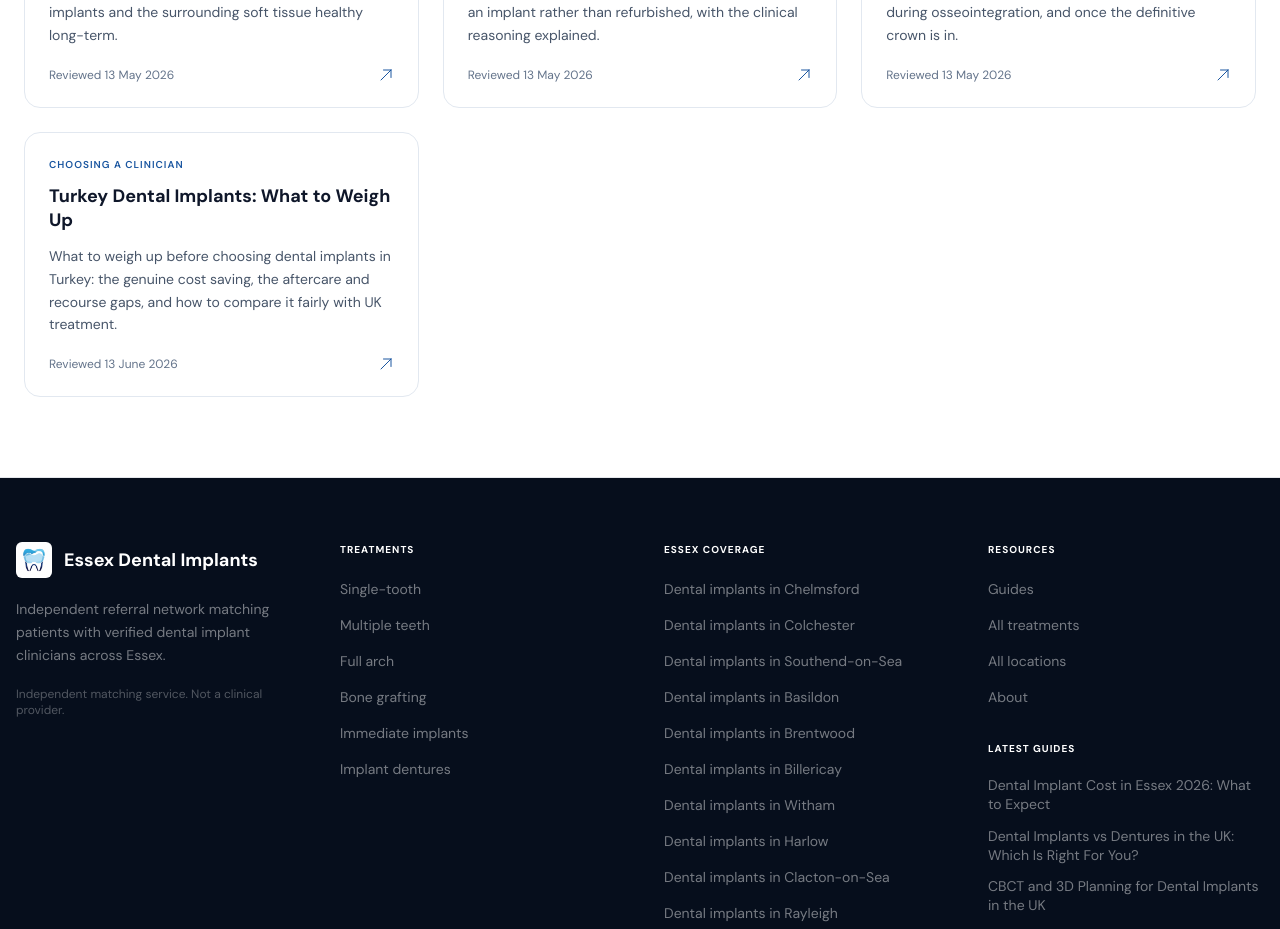
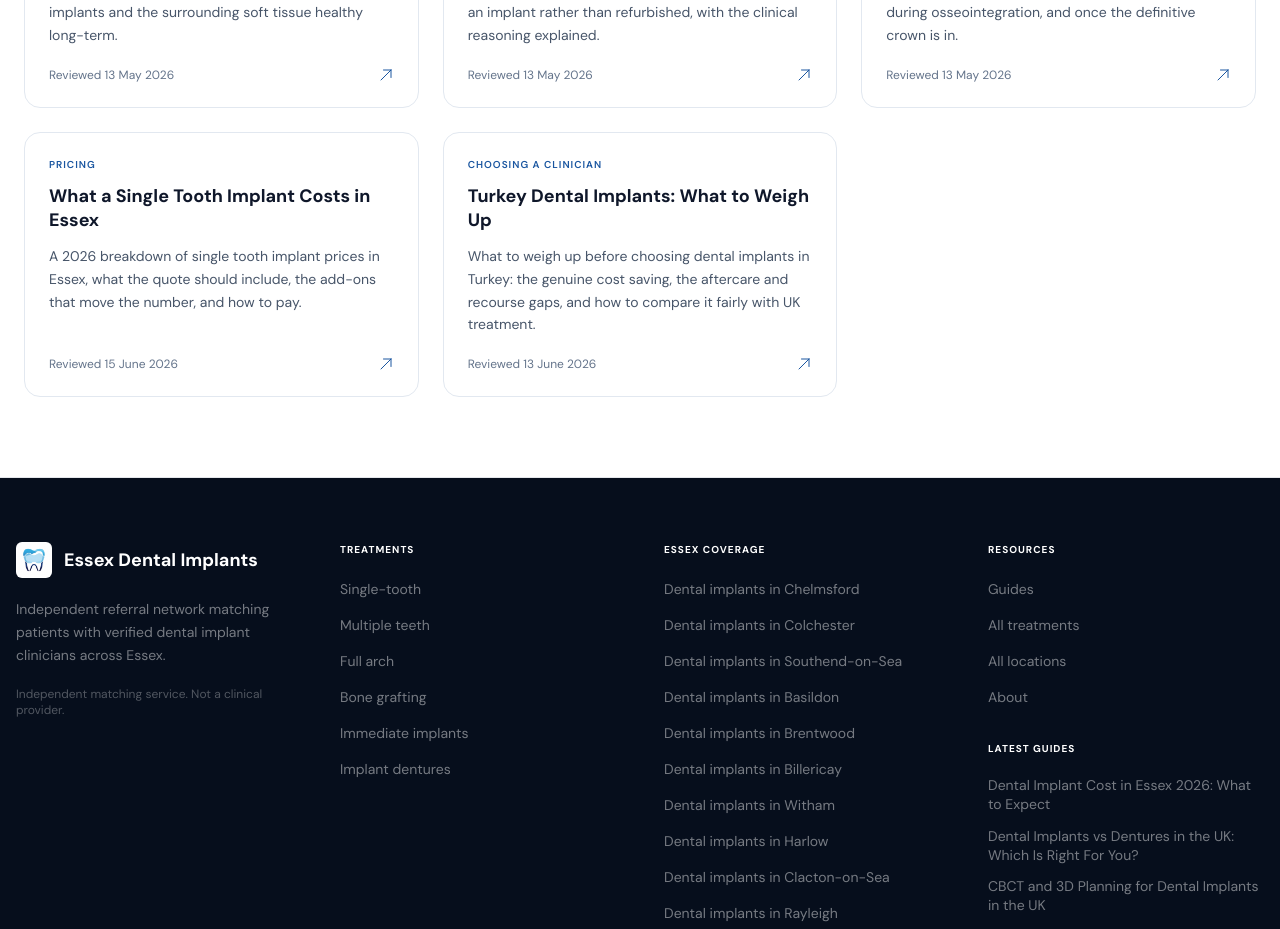
Before and after one commit to vimldn/essexdental, a Next.js app: page /blog in a window 1280 px wide. Shown: the part 1440-2369 px from the top of the page. Built offline with nearby package versions, Linux system fonts and the light colour scheme.

Commit message:
essexdental: publish single-tooth-implant-cost spoke (H1 cost), tracker to 8 live

```diff
--- a/data/blog.ts
+++ b/data/blog.ts
@@ -258,7 +258,7 @@ export const BLOG_POSTS: BlogPost[] = [
   {
     slug: 'single-tooth-implant-cost',
     hub: 'implant-costs',
-    draft: true,
+    draft: false,
     title: 'What a Single Tooth Implant Costs in Essex',
     metaTitle: 'Single Tooth Implant Cost in Essex 2026 | Guide',
     metaDescription:
@@ -266,8 +266,8 @@ export const BLOG_POSTS: BlogPost[] = [
     excerpt:
       'A 2026 breakdown of single tooth implant prices in Essex, what the quote should include, the add-ons that move the number, and how to pay.',
     category: 'Pricing',
-    publishedAt: '2026-06-09',
-    lastReviewedAt: '2026-06-09',
+    publishedAt: '2026-06-15',
+    lastReviewedAt: '2026-06-15',
     paragraphs: [
       'A single tooth implant in Essex typically costs £2,200 to £3,500 in 2026 for the complete treatment: the titanium fixture placed in the jaw, the abutment that connects to it, and the crown on top. Cheaper generic systems start around £1,800. The final figure depends on the implant system used, any extraction or bone graft, and the crown material.',
       'A single tooth implant quote should be itemised into three clinical stages. The fixture is the screw placed in the jawbone. The abutment is the connector seated on the fixture once it has healed. The crown is the visible tooth screwed or cemented onto the abutment. A clear quote also separates the consultation, any three-dimensional imaging, and the surgical placement appointment, so you can see exactly what each element costs rather than reading a single headline number.',
@@ -768,4 +768,4 @@ export const BLOG_POSTS_BY_SLUG: Record<string, BlogPost> = Object.fromEntries(
   BLOG_POSTS.map((p) => [p.slug, p])
 );
 
-export const BLOG_SLUGS = BLOG_POSTS.map((p) => p.slug);
+export const BLOG_SLUGS = BLOG_POSTS.map((p) => p.slug)
```
Also changed, not shown: 1 other file (tests, documents, lock files or other folders).
